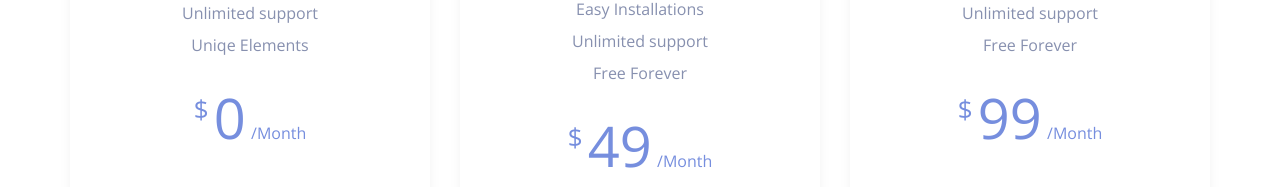
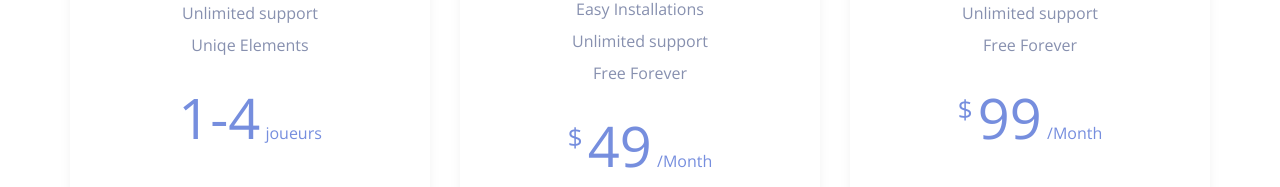
Before and after one commit to MorganPeju/fantasio, a plain HTML site: page index.html in a window 1280 px wide. Shown: the part 3009-3196 px from the top of the page. Drawn offline with nearby package versions, Linux system fonts and the light colour scheme.

Commit message:
Update index.html

```diff
--- a/index.html
+++ b/index.html
@@ -208,7 +208,7 @@
                             </ul>
                         </div>
                         <div class="price-rate">
-                            <sup>&#36;</sup> <span class="rate">0</span> <small>/Month</small>
+                            <span class="rate">1-4</span> <small>joueurs</small>
                         </div>
                         <div class="price-footer">
                             <a href="#" class="bttn-white">Bientôt disponible</a>
```
